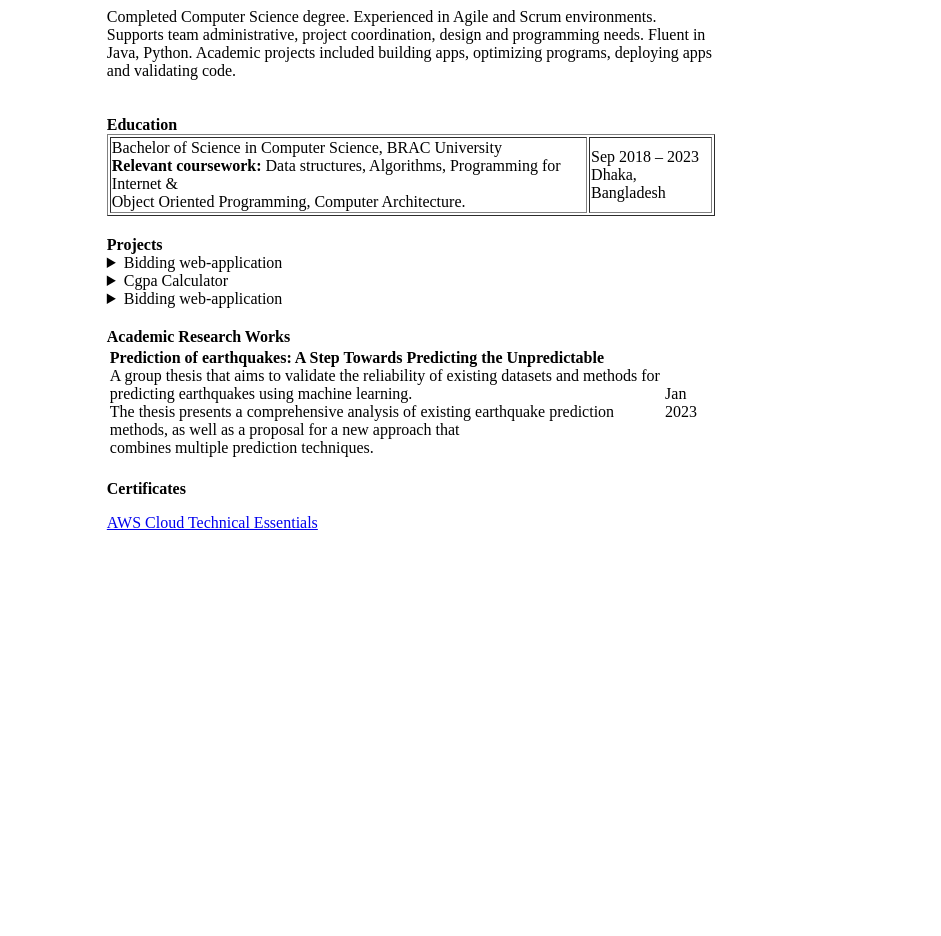
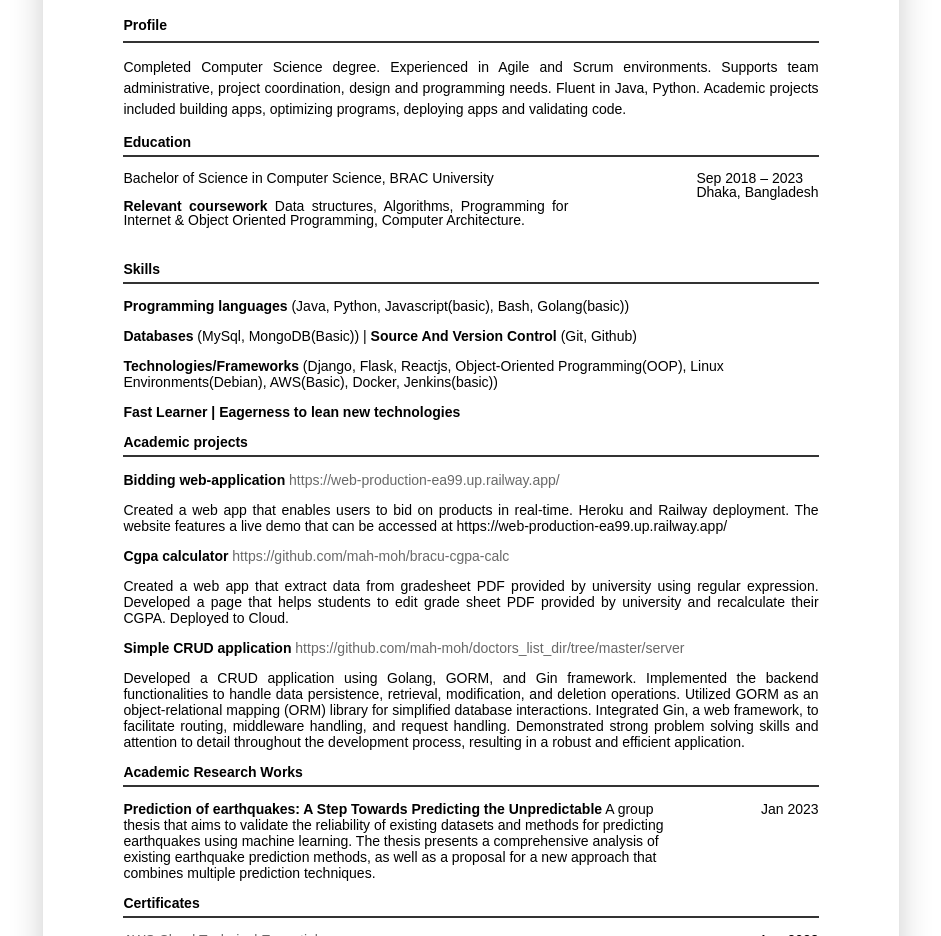
Before and after one commit to mah-moh/html_assignments, a plain HTML site: page index.html in a window 1280 px wide. Shown: the part 220-1156 px from the top of the page, without its empty margins (169-1110 px from the left). Before the commit the page ends 800 px from the top, so only its background shows below. Drawn offline with Linux system fonts and the light colour scheme.

Commit message:
css applied

```diff
--- a/index.html
+++ b/index.html
@@ -5,32 +5,27 @@
     <meta charset="UTF-8">
     <meta name="viewport" content="width=device-width, initial-scale=1.0">
     <title>Document</title>
+    <link rel="stylesheet" href="style.css">
 </head>
 
 <body>
-    <table align="center" width="60%" cellpadding = "5" cellspacing="10">
-        <tr>
-            <td colspan="8">
+    <div id="container">
         <header>
+            <div id="name-address">
                 <h1>Maheen Chowdhury</h1>
-                    <h5>
+                <p>
                     maheen.mn.c@gmail.com <br> 01679874815<br>
                     github.com/mah-moh
-                    </h5>
-                </header>
-            </td>
-            <td>
+                </p>
+            </div>
+
             <picture>
                 <source srcset="images\download.png" height="100px" width="100px" media="(orientation: portrait)" />
-                    <img src="images\pic.jpg" height="100px" width="100px" />
+                <img src="images\pic.jpg" height="100px" width="100px" alt="maheen's pic"/>
             </picture>
-            </td>
-        </tr>
+        </header>
 
-
-        <tr>
-            <td>
-                <section>
+        <section id="profile">
             <strong>Profile</strong>
             <p>
                 Completed Computer Science degree. Experienced in Agile and Scrum environments. Supports team
@@ -39,93 +34,84 @@
 
             </p>
         </section>
-            </td>
-        </tr>
 
-        <tr>
-            <td>
-                <section>
+        <section id="Education">
             <strong>Education</strong>
-                    <table width="100%" border="1">
-                        <tr>
-                            <td colspan="8">
-                                Bachelor of Science in Computer Science, BRAC University<br>
-                                <strong>Relevant coursework:</strong> Data structures, Algorithms, Programming for Internet &<br>
+            <div id="degrees-passing">
+                <div id="degrees" style="width: 80%;">
+                    <p>Bachelor of Science in Computer Science, BRAC University</p>
+                    <p style="width: 80%;"><b>Relevant coursework</b> Data structures, Algorithms, Programming for Internet &
                         Object Oriented Programming, Computer Architecture.
-                            </td>
-                            <td>
+                    </p>
+
+                </div>
+                <div id="passing-year" style="margin-top: 1em;">
                     Sep 2018 – 2023<br>
                     Dhaka, Bangladesh
-                            </td>
-                        </tr>
-                    </table>
+                </div>
+            </div>
         </section>
-            </td>
-        </tr>
 
-        <tr>
-            <td>
-                <section>
-                    <strong>Projects</strong>
-                    <details>
-                        <summary>Bidding web-application</summary>
+        <section id="skills">
+            <strong>Skills</strong>
+            <p><b>Programming languages </b>(Java, Python, Javascript(basic), Bash, Golang(basic))</p>
+            <p><b>Databases </b> (MySql, MongoDB(Basic)) |
+               <b>Source And Version Control </b>(Git, Github)
+            </p>
             <p>
-                            Created a web app that enables users to bid on products in real-time. Heroku and Railway deployment.
+                <b>Technologies/Frameworks</b> (Django, Flask, Reactjs, Object-Oriented Programming(OOP), Linux
+                Environments(Debian), AWS(Basic), Docker, Jenkins(basic))
+            </p>
+            <p><b>Fast Learner | Eagerness to lean new technologies</b></p>
+        </section>
+
+        <section id="academic-projects">
+            <strong>Academic projects</strong>
+            <b>Bidding web-application</b> <a href="https://web-production-ea99.up.railway.app/">https://web-production-ea99.up.railway.app/</a>
+            <p>Created a web app that enables users to bid on products in real-time. Heroku and Railway deployment.
                 The website features a live demo that can be accessed at https://web-production-ea99.up.railway.app/
             </p>
-                    </details>
-                    <details>
-                        <summary>Cgpa Calculator</summary>
+            <b>Cgpa calculator</b> <a href="https://github.com/mah-moh/bracu-cgpa-calc">https://github.com/mah-moh/bracu-cgpa-calc</a>
             <p>
-                            Created a web app that extract data from gradesheet PDF provided by university using regular expression.
-                            Developed a page that helps students to edit grade sheet PDF provided by university and recalculate their
-                            CGPA.
-                            Deployed to Cloud.
+                Created a web app that extract data from gradesheet PDF provided by university using regular expression. Developed a page that helps students to edit grade sheet PDF provided by university and recalculate their CGPA. Deployed to Cloud.
             </p>
-                    </details>
-                    <details>
-                        <summary>Bidding web-application</summary>
+            <b>Simple CRUD application</b> <a href="https://github.com/mah-moh/doctors_list_dir/tree/master/server">https://github.com/mah-moh/doctors_list_dir/tree/master/server</a>
             <p>
-                            Created a web app that enables users to bid on products in real-time. Heroku and Railway deployment.
-                            The website features a live demo that can be accessed at https://web-production-ea99.up.railway.app/
+                Developed a CRUD application using Golang, GORM, and Gin framework. Implemented the backend
+                functionalities to handle data persistence, retrieval, modification, and deletion operations. Utilized GORM as
+                an object-relational mapping (ORM) library for simplified database interactions. Integrated Gin, a web
+                framework, to facilitate routing, middleware handling, and request handling. Demonstrated strong problem
+                solving skills and attention to detail throughout the development process, resulting in a robust and efficient
+                application.
             </p>
-                    </details>
         </section>
-            </td>
-        </tr>
 
-        <tr>
-            <td>
         <section>
             <strong>Academic Research Works</strong>
-                    <table width="100%" >
-                        <tr>
-                            <td colspan="8">
-                                <strong>Prediction of earthquakes: A Step Towards Predicting the Unpredictable</strong><br>
+            <div id="thesis">
+                <p style="width: 80%;">
+                        <b>Prediction of earthquakes: A Step Towards Predicting the Unpredictable</b>
                         A group thesis that aims to validate the reliability of existing datasets and methods
-                                for predicting earthquakes using machine learning. <br>
+                        for predicting earthquakes using machine learning.
                         The thesis presents a
                         comprehensive analysis of existing earthquake prediction methods, as well as a
-                                proposal for a new approach that <br> combines multiple prediction techniques.
-                            </td>
-                            <td>
+                        proposal for a new approach that combines multiple prediction techniques.
+                </p>
+                <p>
                     Jan 2023
-                            </td>
-                        </tr>
-                    </table>
+                </p>
+            </div>
         </section>
-            </td>
-        </tr>
 
-        <tr>
-            <td>
-                <section>
+        <section id="certificates">
             <strong>Certificates</strong>
+            <div id="cert-link_durations">
                 <p><a href="https://www.coursera.org/account/accomplishments/verify/VC2TDFSVJTJV">AWS Cloud Technical Essentials</a></p>
+                <p>Aug 2023</p>
+
+            </div>
+
         </section>
-            </td>
-        </tr>
-
-    </table>
+    </div>
 </body>
 </html>
--- /dev/null
+++ b/style.css
@@ -0,0 +1,95 @@
+body {
+    font-family: Arial, Helvetica, sans-serif;
+}
+
+#container {
+    width: 55%;
+    box-shadow: 0 1rem 2rem hsl(0 0% 0% / 20%);
+    padding: 80px;
+    margin: 0 auto;
+    font-size: 14px;
+
+}
+
+header {
+    display: flex;
+    justify-content: space-between;
+    margin-top: 0;
+}
+
+#name-address > p{
+    font-size: 14px;
+    line-height: 1.5;
+}
+
+picture > img{
+    border-radius: 50%;
+    margin-top: 10px;
+}
+
+#profile {
+    text-align: justify;
+    font-size: 14px;
+    line-height: 1.5;
+
+}
+
+#degrees-passing {
+    display: flex;
+    justify-content: space-between;
+    line-height: 1;
+    margin-bottom: 20px;
+    text-align: justify;
+    font-size: 14px;
+}
+
+section > strong {
+    border-bottom: 2px solid #333;
+    display: inline-block;
+    width: 100%;
+    padding-bottom: 5px;
+}
+
+#academic-projects > p {
+    text-align: justify;
+}
+
+#academic-projects > strong {
+    border-bottom: 2px solid #333;
+    display: inline-block;
+    width: 100%;
+    padding-bottom: 5px;
+    margin-bottom: 15px;
+}
+
+#cert-link_durations {
+    display: flex;
+    justify-content: space-between;
+}
+
+#thesis {
+    display: flex;
+    justify-content: space-between;
+}
+
+a {
+    text-decoration: none;
+    color: dimgray;
+}
+
+
+@media (max-width:600px) {
+    header {
+        display: flex;
+        flex-direction: column-reverse;
+    }
+
+    #container {
+        width: 100%;
+        padding: 50px;
+    }
+
+    #degrees {
+        width: 50%;
+    }
+}
```
Lines whose indentation alone changed are shown as unchanged.
